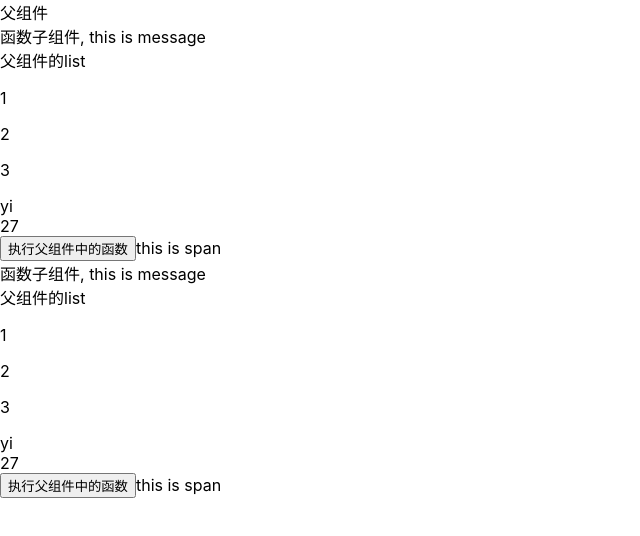
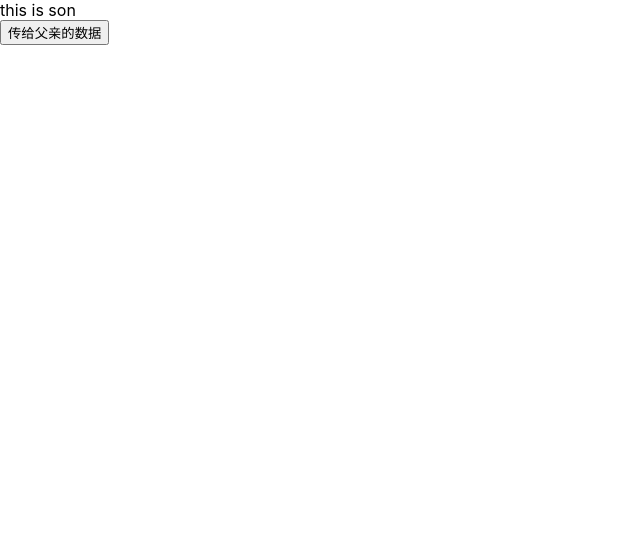
Before and after one commit to LittleYi-CN/react-basic, a React (Create React App) app: page / in a window 1280 px wide. Shown: the top 536 px of the page, without its empty margins (0-640 px from the left). Built offline with nearby package versions, Linux system fonts and the light colour scheme.

Commit message:
✨ 29、组件通信-子传父-基础实现

```diff
--- a/src/App.js
+++ b/src/App.js
@@ -1,64 +1,26 @@
 import React from "react"
-
-// 函数式的son
-function SonF(props) {
-  const { msg, list, userInfo, getMsg, child } = props
+// Son 子组件
+// 父传子 props 函数
+// 子传父：子组件调用父组件传递过来的函数，并且把想要传递的数据当成函数的实参传入即可
+function Son({getSonMsg}) {
   return (
     <>
-      <div>函数子组件, {msg}</div>
-      <div>父组件的list{list.map(item => <p key={item}>{item}</p>)}</div>
-      <div>{userInfo.name}</div>
-      <div>{userInfo.age}</div>
-      <button onClick={() => getMsg()}>执行父组件中的函数</button>
-      {child}
-    </>
-  )
-}
-function SonF2({ msg, list, userInfo, getMsg, child }) {
-  return (
-    <>
-      <div>函数子组件, {msg}</div>
-      <div>父组件的list{list.map(item => <p key={item}>{item}</p>)}</div>
-      <div>{userInfo.name}</div>
-      <div>{userInfo.age}</div>
-      <button onClick={() => getMsg()}>执行父组件中的函数</button>
-      {child}
+      <div>this is son</div>
+      <button onClick={() => getSonMsg('子组件的数据')}>传给父亲的数据</button>
     </>
   )
 }
 
-// App 父组件 Son 子组件
+// App父组件
 class App extends React.Component {
-  state = {
-    message: 'this is message',
-    list: [1,2,3],
-    userInfo: {
-      name: 'yi',
-      age: 27
-    }
-  }
-  getMsg = () => {
-    console.log(this.state.message)
+  // 1、准备一个函数 传给子组件
+  getSonMsg = (sonMsg) => {
+    console.log(sonMsg)
   }
   render() {
     return (
       <>
-        <div>父组件</div>
-        {/* 子组件身上绑定属性 属性名可以自定义 保持语义化 */}
-        <SonF
-          msg={this.state.message}
-          list={this.state.list}
-          userInfo={this.state.userInfo}
-          getMsg={this.getMsg}
-          child={<span>this is span</span>}
-          />
-        <SonF2
-          msg={this.state.message}
-          list={this.state.list}
-          userInfo={this.state.userInfo}
-          getMsg={this.getMsg}
-          child={<span>this is span</span>}
-          />
+        <Son getSonMsg={this.getSonMsg} />
       </>
     )
   }
```
Also changed, not shown: 1 other file (tests, documents, lock files or other folders).
